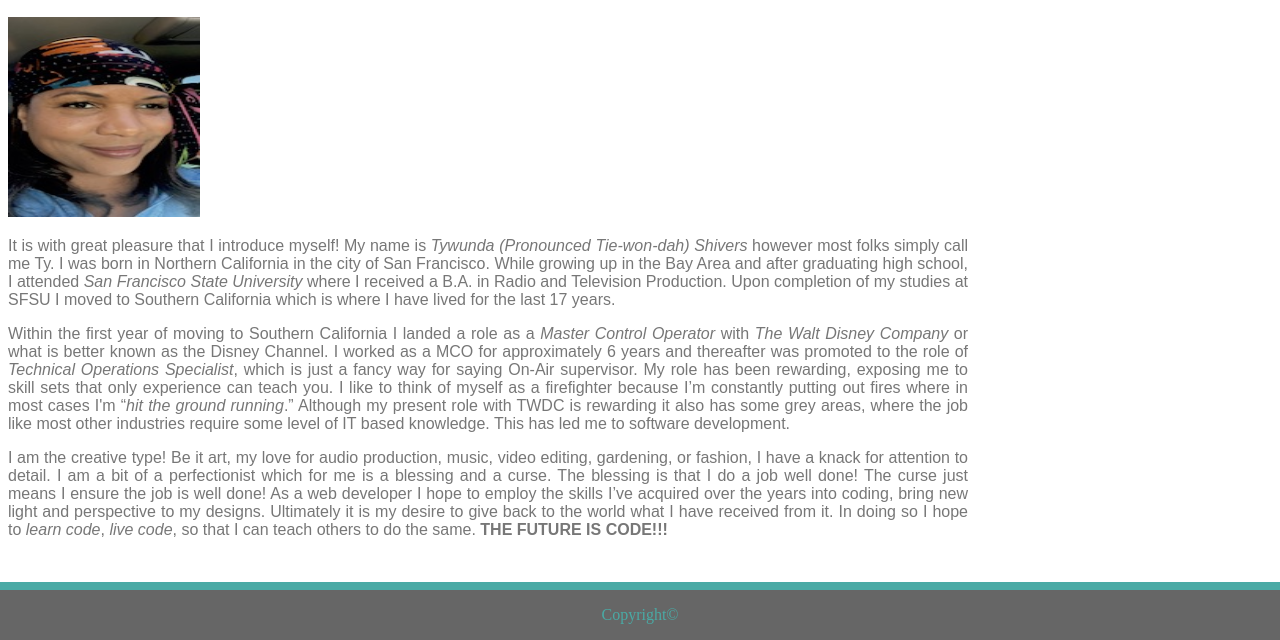
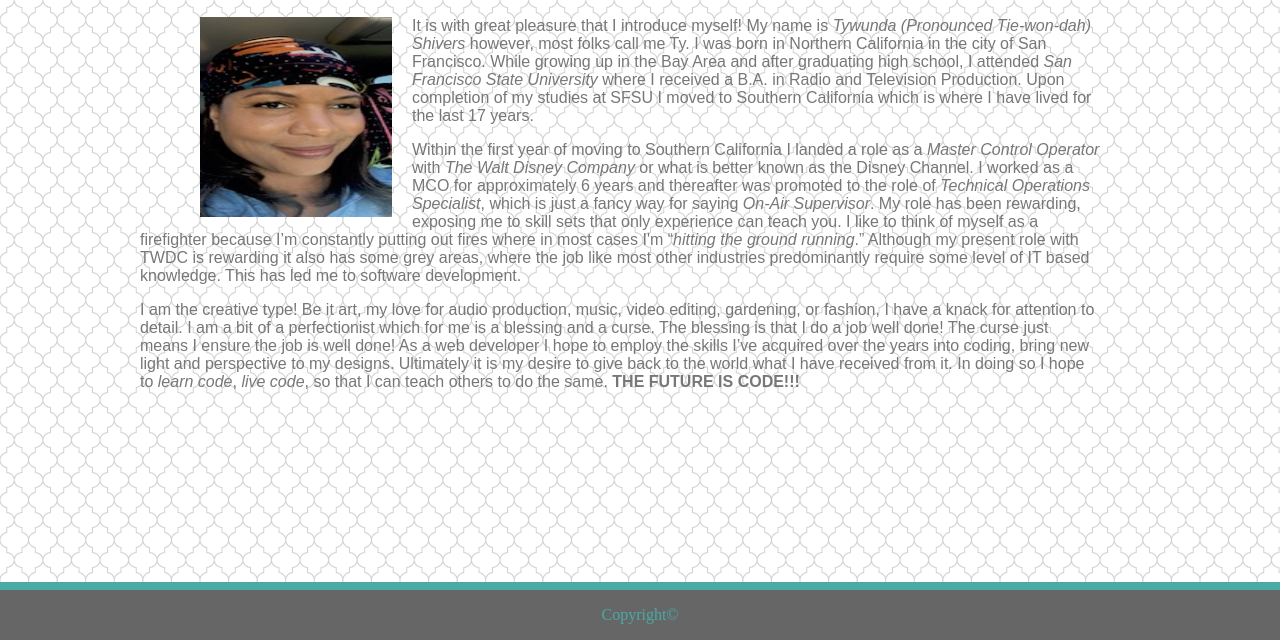
Before and after one commit to tshivers/tywunda-shivers-portfolio, a plain HTML site: page index.html in a window 1280 px wide. Shown: the part 160-800 px from the top of the page. Drawn offline with Linux system fonts and the light colour scheme.

Commit message:
updated index.html and style.css

```diff
--- a/assets/css/style.css
+++ b/assets/css/style.css
@@ -1,7 +1,9 @@
 body {
+   margin: 0px;
+   padding: 0px;
    width: 960px;
-   background-image: url("hotel-wallpaper.png");
-
+   padding-left: 140px;
+   background: url("../images/hotel-wallpaper.png");
 }
 
 #name {
@@ -29,27 +31,27 @@ h2 {
     color: #4aaaa5;
     width: 20%;
     padding: 10px;
-    background-color: #ffffff;
 }
 
-#message {
-    width: 100%;
-}
-
-img.floated {
+img {
+    float: left;
+    margin-left: 0px;
     display: block;
-    text-align: justify;
+    padding: 0px 20px;
+    text-align: left;
     margin-left: 40px;
-    float: left;
     overflow: auto;
 }
 
 .main-content {
     width: 960px;
-    text-align: center;
     color: #777777;
     font-family: Arial, Helvetica, sans-serif;
-    text-align: justify;
+    text-align: left;
+}
+
+#message {
+    width: 100%;
 }
 
 .footer {
--- a/index.html
+++ b/index.html
@@ -21,9 +21,9 @@
         <img src="assets/images/tshivers-temp-profile-pic.jpg" alt="Tywunda Shivers' Profile Picture" width=20% height="200" />
 
         <div class="main-content">
-            <p>It is with great pleasure that I introduce myself! My name is <i>Tywunda (Pronounced Tie-won-dah) Shivers</i> however most folks simply call me Ty. I was born in Northern California in the city of San Francisco. While growing up in the Bay Area and after graduating high school, I attended <i>San Francisco State University</i> where I received a B.A. in Radio and Television Production. Upon completion of my studies at SFSU I moved to Southern California which is where I have lived for the last 17 years.
+            <p>It is with great pleasure that I introduce myself! My name is <i>Tywunda (Pronounced Tie-won-dah) Shivers</i> however, most folks call me Ty. I was born in Northern California in the city of San Francisco. While growing up in the Bay Area and after graduating high school, I attended <i>San Francisco State University</i> where I received a B.A. in Radio and Television Production. Upon completion of my studies at SFSU I moved to Southern California which is where I have lived for the last 17 years.
             </p>
-            <p>Within the first year of moving to Southern California I landed a role as a <i>Master Control Operator</i> with <i>The Walt Disney Company</i> or what is better known as the Disney Channel. I worked as a MCO for approximately 6 years and thereafter was promoted to the role of <i>Technical Operations Specialist</i>, which is just a fancy way for saying On-Air supervisor. My role has been rewarding, exposing me to skill sets that only experience can teach you. I like to think of myself as a firefighter because I’m constantly putting out fires where in most cases I'm “<i>hit the ground running</i>.” Although my present role with TWDC is rewarding it also has some grey areas, where the job like most other industries require some level of IT based knowledge. This has led me to software development.
+            <p>Within the first year of moving to Southern California I landed a role as a <i>Master Control Operator</i> with <i>The Walt Disney Company</i> or what is better known as the Disney Channel. I worked as a MCO for approximately 6 years and thereafter was promoted to the role of <i>Technical Operations Specialist</i>, which is just a fancy way for saying <i>On-Air Supervisor</i>. My role has been rewarding, exposing me to skill sets that only experience can teach you. I like to think of myself as a firefighter because I’m constantly putting out fires where in most cases I'm “<i>hitting the ground running</i>.” Although my present role with TWDC is rewarding it also has some grey areas, where the job like most other industries predominantly require some level of IT based knowledge. This has led me to software development.
             </p>
             <p>I am the creative type! Be it art, my love for audio production, music, video editing, gardening, or fashion, I have a knack for attention to detail. I am a bit of a perfectionist which for me is a blessing and a curse. The blessing is that I do a job well done! The curse just means I ensure the job is well done! As a web developer I hope to employ the skills I’ve acquired over the years into coding, bring new light and perspective to my designs. Ultimately it is my desire to give back to the world what I have received from it. In doing so I hope to <i>learn code</i>, <i>live code</i>, so that I can teach others to do the same. <b>THE FUTURE IS CODE!!!</b>
             </p>
```
